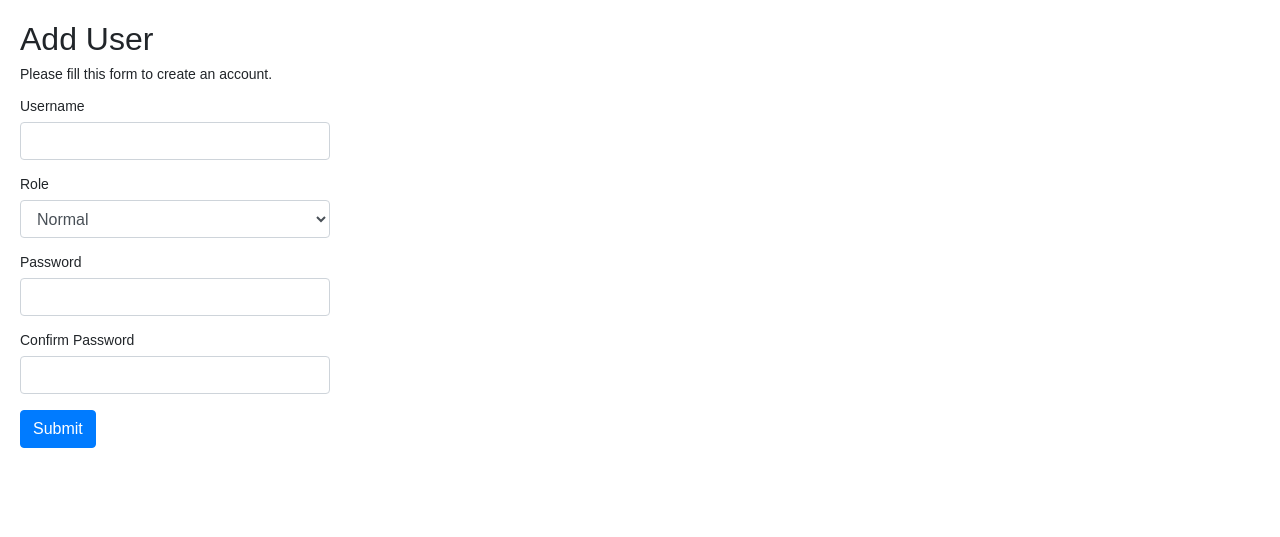
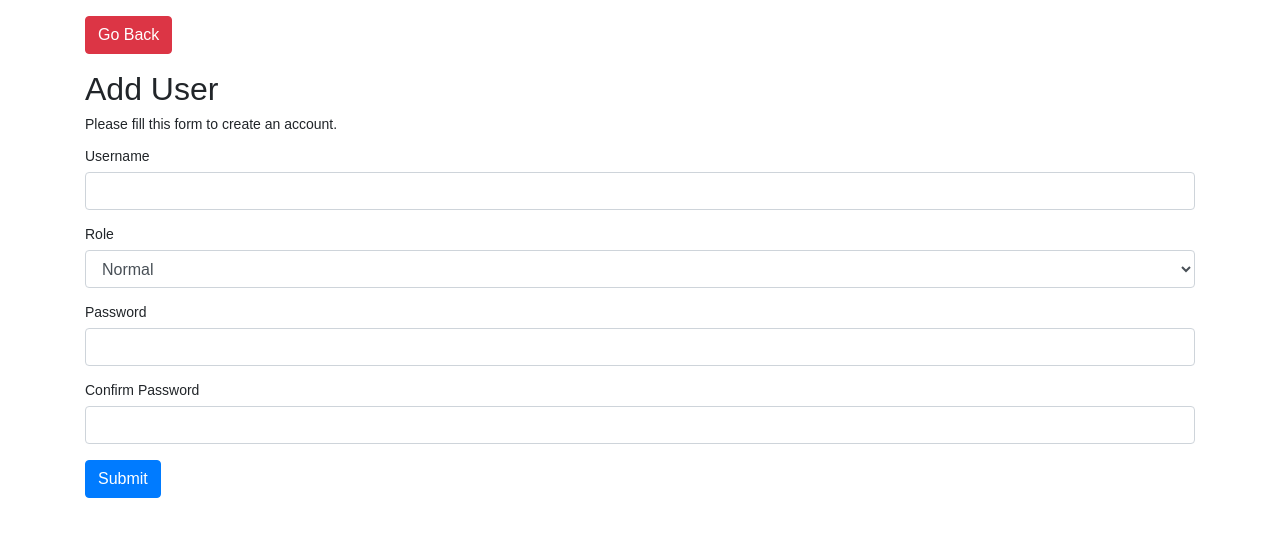
Before and after one commit to gilmour59/ticketsystem, a PHP site: page /add-users.php in a window 1280 px wide. Shown: the top 537 px of the page. Run offline with PHP 8.4, Linux system fonts and the light colour scheme; the visitor is signed in with stand-in values (Sample User, id 1); data that the repository does not hold is empty.

Commit message:
added buttons

```diff
--- a/admin/add-users.php
+++ b/admin/add-users.php
@@ -107,11 +107,13 @@
         <link rel="stylesheet" href="../css/bootstrap.min.css">
         <style type="text/css">
             body{ font: 14px sans-serif; }
-            .wrapper{ width: 350px; padding: 20px; }
         </style>
     </head>
     <body>
-        <div class="wrapper">
+        <div class="container">
+            <div class="my-3">
+                <a class="btn btn-danger" href="users.php">Go Back</a>
+            </div>
             <h2>Add User</h2>
             <p>Please fill this form to create an account.</p>
             <form action="<?php echo htmlspecialchars($_SERVER["PHP_SELF"]); ?>" method="post">
```
Also changed, not shown: admin/users.php (+8 -2 lines).
